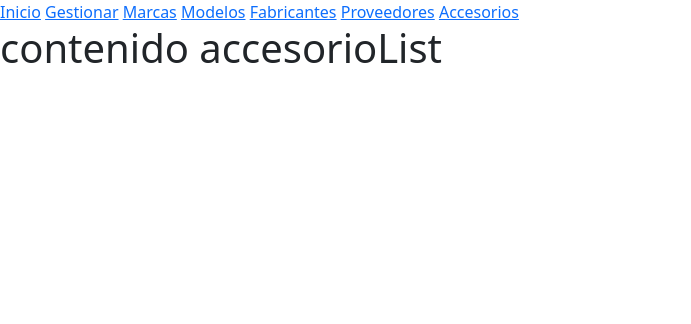
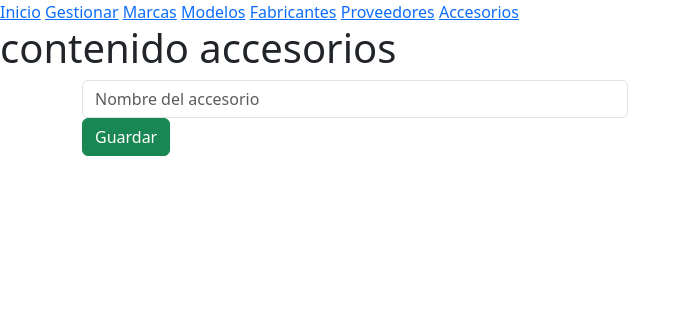
Before and after one commit to MatiJFernandez/efi-gestion-celulares, a Flask app: page /accesorioList in a window 1280 px wide. Shown: the top 324 px of the page, without its empty margins (0-691 px from the left). Run offline with Flask 3, Linux system fonts and the light colour scheme.

Commit message:
configuracion para agregar modelos

```diff
--- a/app.py
+++ b/app.py
@@ -1,6 +1,6 @@
 import os
 from dotenv import load_dotenv
-from flask import Flask, render_template
+from flask import Flask, render_template, request, redirect, url_for
 from flask_sqlalchemy import SQLAlchemy
 from flask_migrate import Migrate
 
@@ -29,27 +29,67 @@ def celulares():
 
     return render_template("celulares.html")
 
-@app.route("/marcaList")
+@app.route("/marcaList", methods = ['POST', 'GET'])
 def marcas():
+    marcas = Marca.query.all()
 
-    return render_template("marcaList.html")
+    if request.method == 'POST':
+        nombre = request.form['nombre']
+        nuevaMarca = Marca(nombre = nombre)
+        db.session.add(nuevaMarca)
+        db.session.commit()
+        return redirect(url_for('marcas'))
 
-@app.route("/modeloList")
+    return render_template("marcaList.html", marcasFront = marcas)
+
+@app.route("/modeloList", methods = ['POST', 'GET'])
 def modelos():
+    modelos = Modelo.query.all()
 
-    return render_template("modeloList.html")
+    if request.method == 'POST':
+        nombre = request.form['nombre']
+        nuevoModelo = Modelo(nombre = nombre)
+        db.session.add(nuevoModelo)
+        db.session.commit()
+        return redirect(url_for('modelos'))
 
-@app.route("/fabricanteList")
+    return render_template("modeloList.html", modelosFront = modelos)
+
+@app.route("/fabricanteList", methods = ['POST', 'GET'])
 def fabricantes():
+    fabricantes = Fabricante.query.all()
 
-    return render_template("fabricanteList.html")
+    if request.method == 'POST':
+        nombre = request.form['nombre']
+        nuevoFabricante = Fabricante(nombre = nombre)
+        db.session.add(nuevoFabricante)
+        db.session.commit()
+        return redirect(url_for('fabricantes'))
 
-@app.route("/proveedorList")
+    return render_template("fabricanteList.html", fabricantesFront = fabricantes)
+
+@app.route("/proveedorList", methods = ['POST', 'GET'])
 def proveedores():
+    proveedores = Proveedor.query.all()
 
-    return render_template("proveedorList.html")
+    if request.method == 'POST':
+        nombre = request.form['nombre']
+        nuevoProveedor = Proveedor(nombre = nombre)
+        db.session.add(nuevoProveedor)
+        db.session.commit()
+        return redirect(url_for('proveedores'))
 
-@app.route("/accesorioList")
+    return render_template("proveedorList.html", proveedoresFront = proveedores)
+
+@app.route("/accesorioList", methods = ['POST', 'GET'])
 def accesorios():
+    accesorios = Accesorio.query.all()
 
-    return render_template("accesorioList.html")
+    if request.method == 'POST':
+        nombre = request.form['nombre']
+        nuevoAccesorio = Accesorio(nombre = nombre)
+        db.session.add(nuevoAccesorio)
+        db.session.commit()
+        return redirect(url_for('accesorios'))
+
+    return render_template("accesorioList.html", accesoriosFront = accesorios)
--- a/models.py
+++ b/models.py
@@ -2,7 +2,9 @@ from app import db
 
 class Equipo(db.Model):
     id = db.Column(db.Integer, primary_key=True)
-    costo = db.Column(db.Integer)
+    costo = db.Column(db.Integer, nullable=False)
+    anioFabricacion = db.Column(db.Integer)
+
 
 class Marca(db.Model):
     id = db.Column(db.Integer, primary_key=True)
--- a/templates/accesorioList.html
+++ b/templates/accesorioList.html
@@ -1,5 +1,23 @@
 {% extends "template_base.html" %}
 
 {% block content %}
-<h1>contenido accesorioList</h1>
+<h1>contenido accesorios</h1>
+
+<div class="container">
+    <div class="row">
+        <div class="col-6">
+            <form action="" method="post">
+                <input type="text" name="nombre" class="form-control" placeholder="Nombre del accesorio">
+                <button type="submit" class="btn btn-success">Guardar</button>
+            </form>
+        </div>
+        <div class="col-6">
+            {% for accesorio in accesoriosFront %}
+            <li> {{accesorio.nombre}} </li>
+            {% endfor %}
+        </div>
+    </div>
+</div>
+
+
 {% endblock %}
```
Also changed, not shown: templates/fabricanteList.html (+18 -1 lines), templates/marcaList.html (+17 -0 lines), templates/modeloList.html (+17 -0 lines), templates/proveedorList.html (+17 -1 lines), templates/celulares.html (line endings or trailing spaces).
